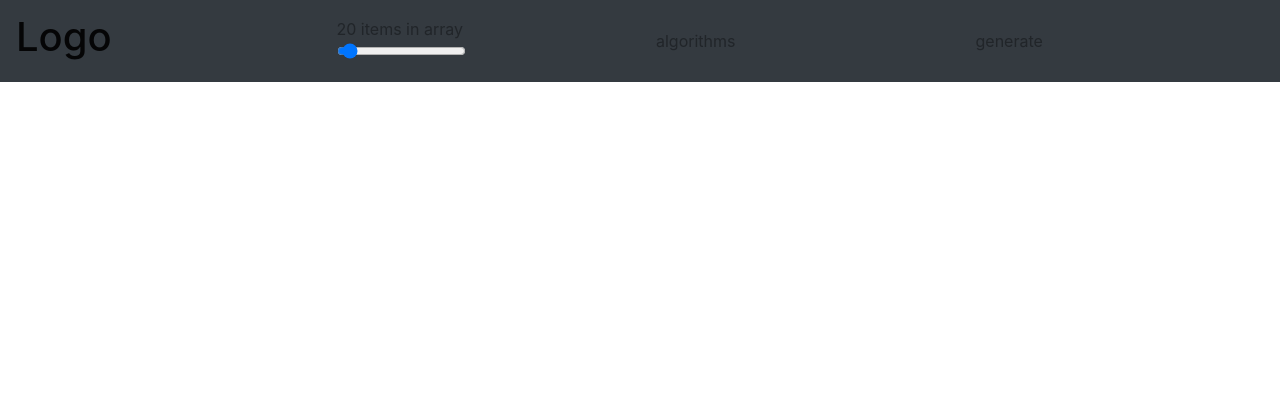
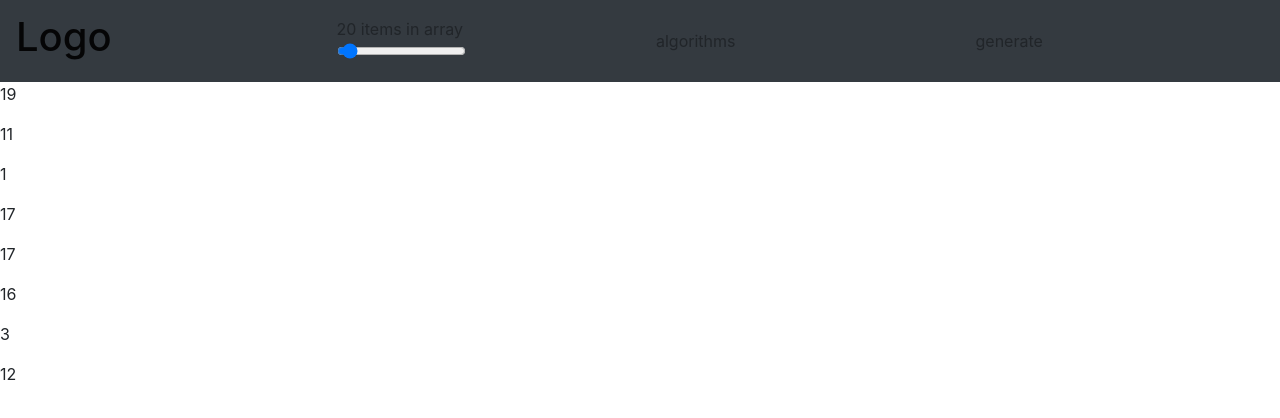
Before and after one commit to Umpoy/Visualizer-Sorting, a React (Create React App) app in the folder my-app/: page / in a window 1280 px wide. Shown: the top 418 px of the page. Built offline with nearby package versions, Linux system fonts and the light colour scheme.

Commit message:
rendered dummy data to graph component

```diff
--- a/my-app/src/components/App.js
+++ b/my-app/src/components/App.js
@@ -2,6 +2,7 @@ import React, { Component } from 'react';
 
 import 'bootstrap/dist/css/bootstrap.min.css';
 import Header from './Header/Header';
+import Main from './Graph/Graph';
 
 class App extends Component {
   constructor(props) {
@@ -12,6 +13,7 @@ class App extends Component {
     return (
       <div className="app">
         <Header />
+        <Main />
       </div>
     )
   }
--- /dev/null
+++ b/my-app/src/components/Graph/Graph.js
@@ -0,0 +1,29 @@
+import React, { Component } from 'react';
+import array from '../helper/data'
+
+class Graph extends Component {
+    constructor(props) {
+        super(props);
+        this.state = {}
+    }
+
+    renderToGraph() {
+        return array.map((item) => {
+            return (
+                <div className="bar">
+                    <p>{item}</p>
+                </div >
+            )
+        })
+    }
+    render() {
+        console.log(array);
+        return (
+            <div className="graph">
+                {this.renderToGraph()}
+            </div>
+        )
+    }
+}
+
+export default Graph;
--- /dev/null
+++ b/my-app/src/components/helper/data.js
@@ -0,0 +1,7 @@
+const array = []
+
+for (var i = 0; i < 8; i++) {
+    array.push(Math.ceil(Math.random() * 20));
+}
+
+export default array;
```
